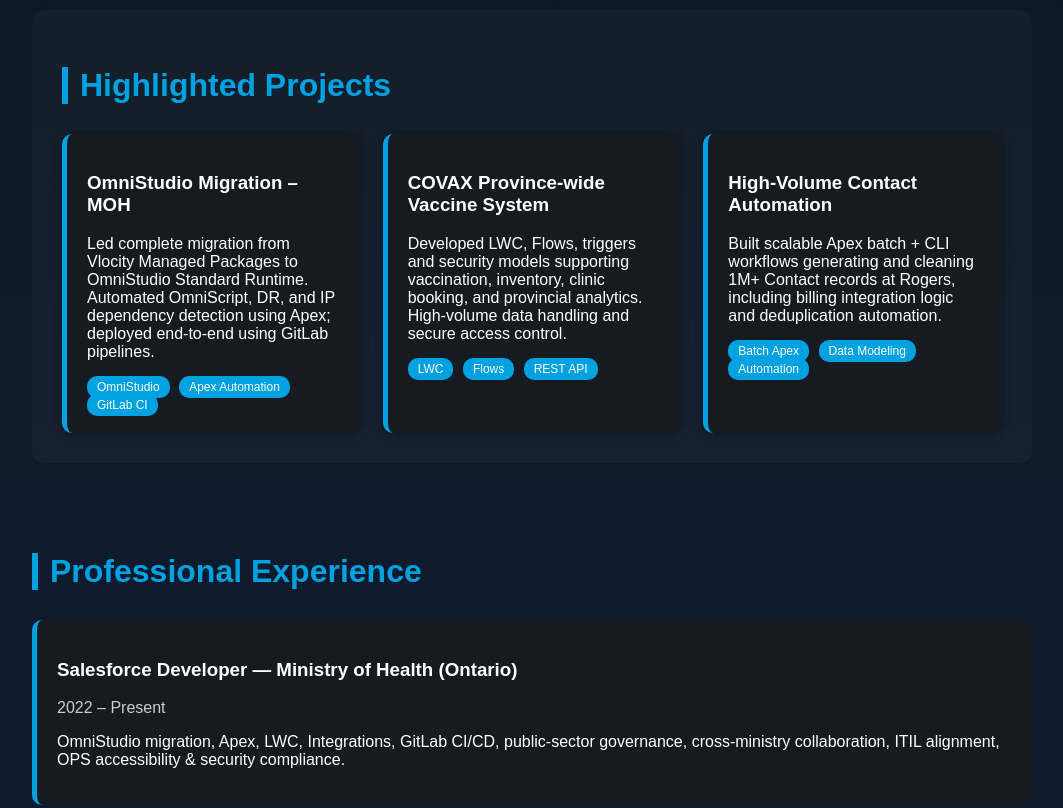
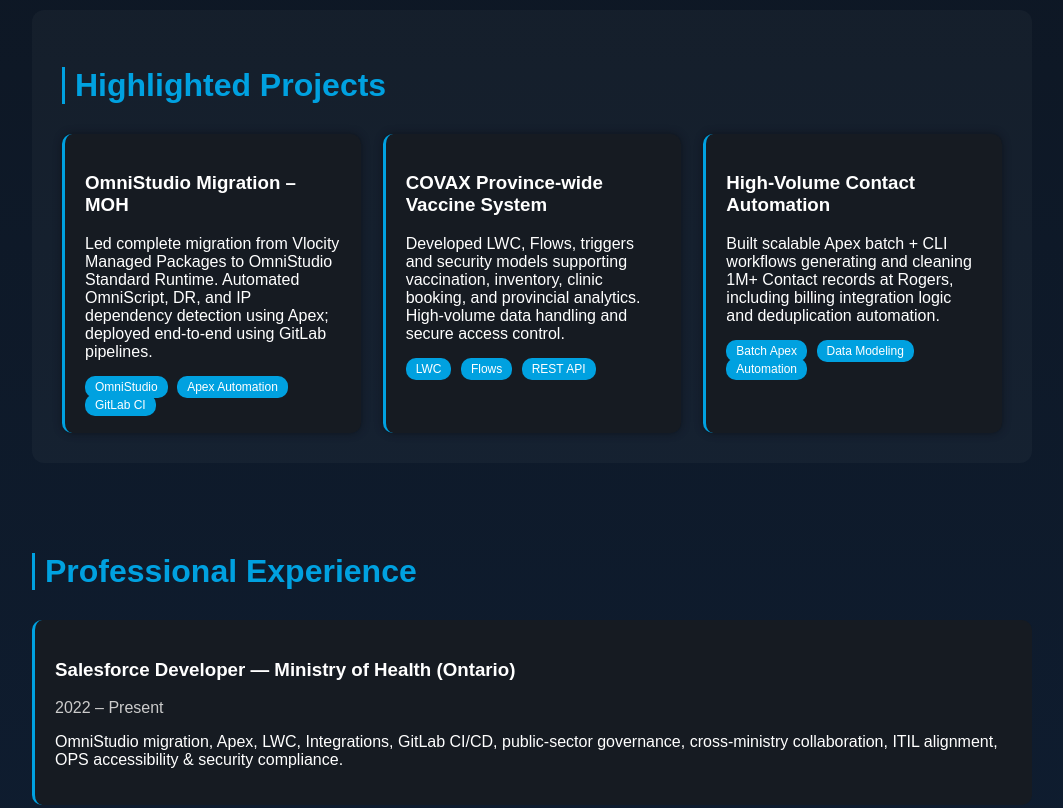
Before and after one commit to RohithSFDCom/details, a plain HTML site: page index.html in a window 1280 px wide. Shown: the part 1180-1988 px from the top of the page, without its empty margins (208-1271 px from the left). Drawn offline with Linux system fonts and the light colour scheme.

Commit message:
Update style.css

```diff
--- a/style.css
+++ b/style.css
@@ -87,7 +87,6 @@ body {
     animation: float 4s infinite ease-in-out;
 }
 
-/* Floating Animation */
 @keyframes float {
     0%, 100% { transform: translateY(0); }
     50%      { transform: translateY(-12px); }
@@ -119,8 +118,8 @@ body {
 .section-title {
     font-size: 32px;
     color: #00a1e0;
-    border-left: 6px solid #00a1e0;
-    padding-left: 12px;
+    border-left: 3px solid #00a1e0;  /* REDUCED */
+    padding-left: 10px;
     margin-bottom: 30px;
 }
 
@@ -134,7 +133,7 @@ body {
 .card {
     background: #161b22;
     padding: 20px;
-    border-left: 5px solid #00a1e0;
+    border-left: 3px solid #00a1e0; /* REDUCED */
     border-radius: 10px;
     transition: 0.4s;
     box-shadow: 0 0 8px rgba(0, 0, 0, 0.4);
@@ -155,11 +154,11 @@ body {
     font-size: 12px;
 }
 
-/* EXPERIENCE */
+/* EXPERIENCE TIMELINE */
 .timeline .exp {
     background: #161b22;
     padding: 20px;
-    border-left: 5px solid #00a1e0;
+    border-left: 3px solid #00a1e0;  /* REDUCED */
     margin-bottom: 20px;
     border-radius: 10px;
 }
```
